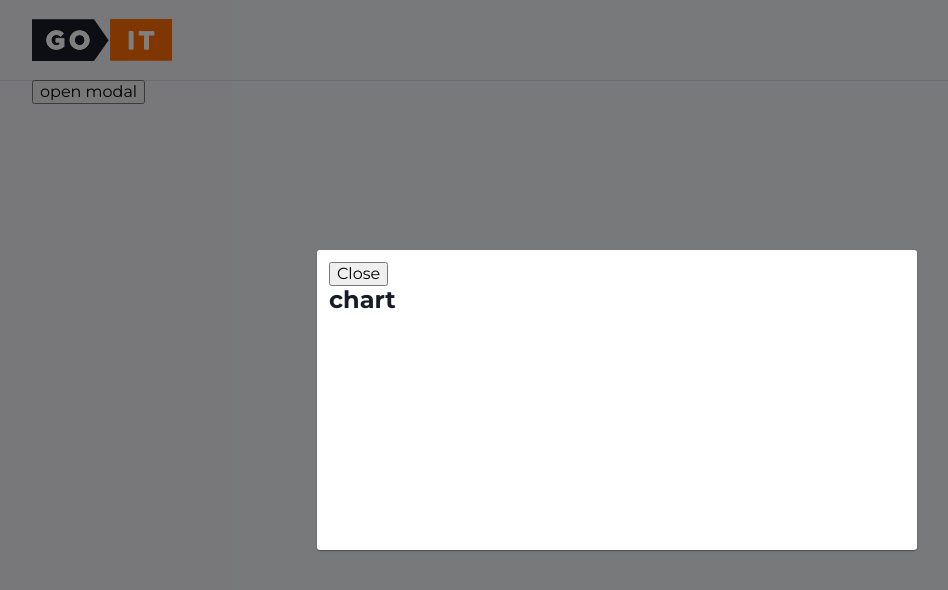
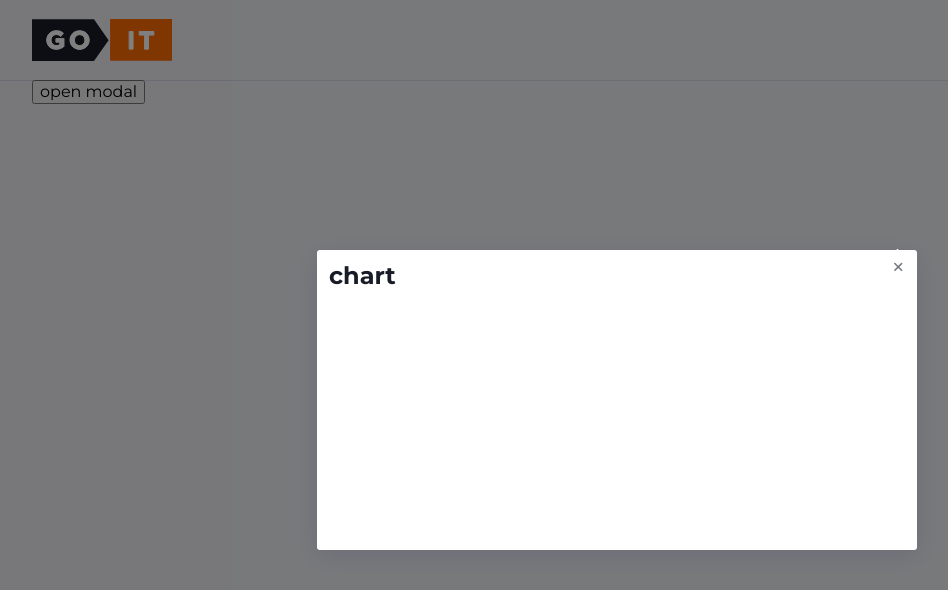
Before and after one commit to Rostyslav-Zahorulko/planner-frontend, a React (Create React App) app: page / in a window 1280 px wide. Both pictures are taken after a click on the button "open modal". Shown: the top 590 px of the page, without its empty margins (23-971 px from the left). Built offline with nearby package versions, Linux system fonts and the light colour scheme.

Commit message:
add close button

```diff
--- a/src/components/ChartModal/ChartModal.jsx
+++ b/src/components/ChartModal/ChartModal.jsx
@@ -1,6 +1,7 @@
 import { useEffect } from 'react';
 import { createPortal } from 'react-dom';
 import styles from './ChartModal.module.css';
+import styleButton from '../Modal/Modal.module.css';
 
 const ChartModalRoot = document.querySelector('#chart-modal-root');
 
@@ -28,7 +29,10 @@ const ChartModal = ({ onClose, children }) => {
   return createPortal(
     <div className={styles.backdrop} onClick={handleBackdropClick}>
       <div className={styles.modal}>
-        <button onClick={onClose}>Close</button> {children}
+        <button className={styleButton.ModalCloseBtn} onClick={onClose}>
+          +
+        </button>{' '}
+        {children}
       </div>
     </div>,
     ChartModalRoot,
--- a/src/components/ChartModal/ChartModal.module.css
+++ b/src/components/ChartModal/ChartModal.module.css
@@ -18,6 +18,5 @@
   padding: 12px;
   background-color: #fff;
   border-radius: 3px;
-  box-shadow: 0px 2px 1px -1px rgba(0, 0, 0, 0.2),
-    0px 1px 1px 0px rgba(0, 0, 0, 0.14), 0px 1px 3px 0px rgba(0, 0, 0, 0.12);
+  box-shadow: 0px 6px 26px rgba(0, 5, 97, 0.1);
 }
```
